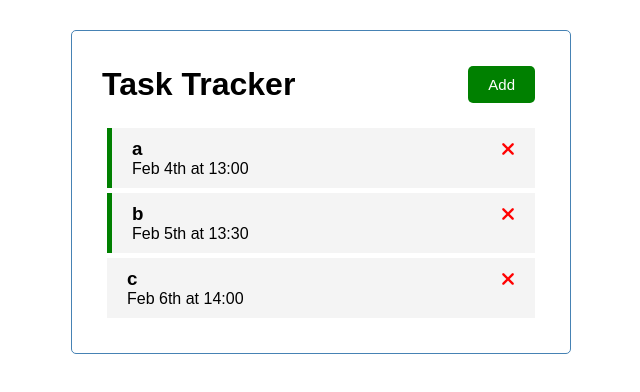
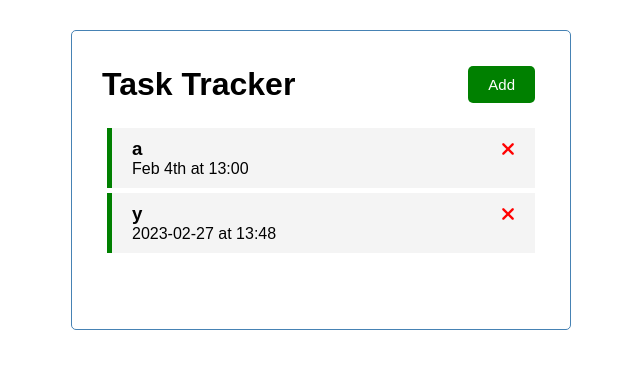
Before and after one commit to Remek-P/Task-tracker, a React (Create React App) app in the folder task-tracker/: page / in a window 1280 px wide. Shown: the top 392 px of the page, without its empty margins (319-959 px from the left). Built offline with nearby package versions, Linux system fonts and the light colour scheme; data requests are answered from the project's data file.

Commit message:
Implemented json server and modified the code to make server requests

```diff
--- /dev/null
+++ b/task-tracker/db.json
@@ -0,0 +1,18 @@
+{
+  "tasks": [
+    {
+      "id": 1,
+      "text": "a",
+      "day": "Feb 4th",
+      "time": "13:00",
+      "reminder": true
+    },
+    {
+      "id": 2,
+      "text": "y",
+      "day": "2023-02-27",
+      "time": "13:48",
+      "reminder": true
+    }
+  ]
+}
--- a/task-tracker/package.json
+++ b/task-tracker/package.json
@@ -6,6 +6,7 @@
     "@testing-library/jest-dom": "^5.16.5",
     "@testing-library/react": "^13.4.0",
     "@testing-library/user-event": "^13.5.0",
+    "json-server": "^0.17.2",
     "react": "^18.2.0",
     "react-dom": "^18.2.0",
     "react-scripts": "5.0.1",
@@ -15,7 +16,8 @@
     "start": "react-scripts start",
     "build": "react-scripts build",
     "test": "react-scripts test",
-    "eject": "react-scripts eject"
+    "eject": "react-scripts eject",
+    "server": "json-server --watch db.json --port 5000"
   },
   "eslintConfig": {
     "extends": [
--- a/task-tracker/src/App.js
+++ b/task-tracker/src/App.js
@@ -1,4 +1,4 @@
-import React, { useState } from "react";
+import React, { useEffect, useState } from "react";
 
 import { Header } from "./components/Header";
 import { Tasks } from "./components/Tasks";
@@ -6,36 +6,52 @@ import { AddTask } from "./components/AddTask";
 
 function App() {
 
-    const tasksList = [
-        {
-            id: 1,
-            text: "a",
-            day: "Feb 4th",
-            time: "13:00",
-            reminder: true,
-        },
-        {
-            id: 2,
-            text: "b",
-            day: "Feb 5th",
-            time: "13:30",
-            reminder: true,
-        },
-        {
-            id: 3,
-            text: "c",
-            day: "Feb 6th",
-            time: "14:00",
-            reminder: false,
-        },
-    ]
+    // const tasksList = [
+    //     {
+    //         id: 1,
+    //         text: "a",
+    //         day: "Feb 4th",
+    //         time: "13:00",
+    //         reminder: true,
+    //     },
+    //     {
+    //         id: 2,
+    //         text: "b",
+    //         day: "Feb 5th",
+    //         time: "13:30",
+    //         reminder: true,
+    //     },
+    //     {
+    //         id: 3,
+    //         text: "c",
+    //         day: "Feb 6th",
+    //         time: "14:00",
+    //         reminder: false,
+    //     },
+    // ]
 
-    const [tasks, setTasks] = useState(tasksList);
+    const [tasks, setTasks] = useState([]);
     const [showAddTask, setShowAddTask] = useState(false);
 
     const showAddTaskForm = () => {
         setShowAddTask(!showAddTask)
     };
+
+    useEffect(() => {
+        const getTasks = async () => {
+            const tasksFromServer = await fetchTasks();
+            setTasks(tasksFromServer);
+        }
+
+        getTasks();
+    }, [])
+
+    const fetchTasks = async () => {
+        const res = await fetch("http://localhost:5000/tasks")
+        const data = await res.json()
+
+        return data
+    }
 
     return (
         <div className="container">
--- a/task-tracker/src/components/AddTask.js
+++ b/task-tracker/src/components/AddTask.js
@@ -7,22 +7,33 @@ export function AddTask({ tasks, setTasks }) {
     const timeString = date.getHours() + ":" + date.getMinutes();
 
     //TODO: deal with dates
-    const [task, setTask] = useState("");
+    const [text, setText] = useState("");
     const [day, setDay] = useState(dateString);
     const [time, setTime] = useState(timeString);
     const [reminder, setReminder] = useState(false);
 
-    const addTask = (e) => {
-        e.preventDefault()
+    const addTask = async (e) => {
+        e.preventDefault();
+
         const highestID = [...tasks].sort((a,b) => b.id - a.id)[0].id
         const newTask = {
             id: highestID + 1,
-            text: task,
+            text,
             day,
             time,
             reminder,
         }
-            setTasks([...tasks, newTask])
+
+        const res = await fetch('http://localhost:5000/tasks', {
+            method: 'POST',
+            headers: {
+                'Content-type': 'application/json',
+            },
+            body: JSON.stringify(newTask),
+        });
+
+        const data = await res.json()
+            setTasks([...tasks, data])
     }
 
     return (
@@ -32,8 +43,8 @@ export function AddTask({ tasks, setTasks }) {
                 <input
                     name="task"
                     type="text"
-                    value={task}
-                    onChange={e => setTask(e.target.value)}
+                    value={text}
+                    onChange={e => setText(e.target.value)}
                     placeholder="Add Task"
                     required
                 />
--- a/task-tracker/src/components/Tasks.js
+++ b/task-tracker/src/components/Tasks.js
@@ -4,18 +4,43 @@ import { Task } from "./Task";
 
 export function Tasks ({ tasks, setTasks }) {
 
-    const noTasksMessage = "You are all set!"
+    const noTasksMessage = "You are all set!";
 
-    const deleteTask = (id) => {
-        setTasks(tasks.filter(task => task.id !== id))
-    }
+    const deleteTask = async (id) => {
+        const res = await fetch(`http://localhost:5000/tasks/${id}`, {
+            method: 'DELETE',
+        });
+        res.status === 200
+            ? setTasks(tasks.filter((task) => task.id !== id))
+            : alert('Error Deleting This Task')
+    };
 
-    const toggleReminder = (id) => {
+    const fetchTask = async (id) => {
+        const res = await fetch(`http://localhost:5000/tasks/${id}`);
+        const data = await res.json();
+
+        return data;
+    };
+
+    const toggleReminder = async (id) => {
+
+        const reminderToggle = await fetchTask(id);
+        const updateTask = { ...reminderToggle, reminder: !reminderToggle.reminder };
+        const res = await fetch(`http://localhost:5000/tasks/${id}`, {
+            method: 'PUT',
+            headers: {
+                'Content-type': 'application/json',
+            },
+            body: JSON.stringify(updateTask),
+        });
+
+        const data = await res.json();
+
         setTasks(tasks.map(task => task.id === id
-            ? { ...task, reminder: !task.reminder }
+            ? { ...task, reminder: data.reminder }
             : task
         ))
-    }
+    };
 
     return (
         <>
```
Also changed, not shown: 1 other file (tests, documents, lock files or other folders).
